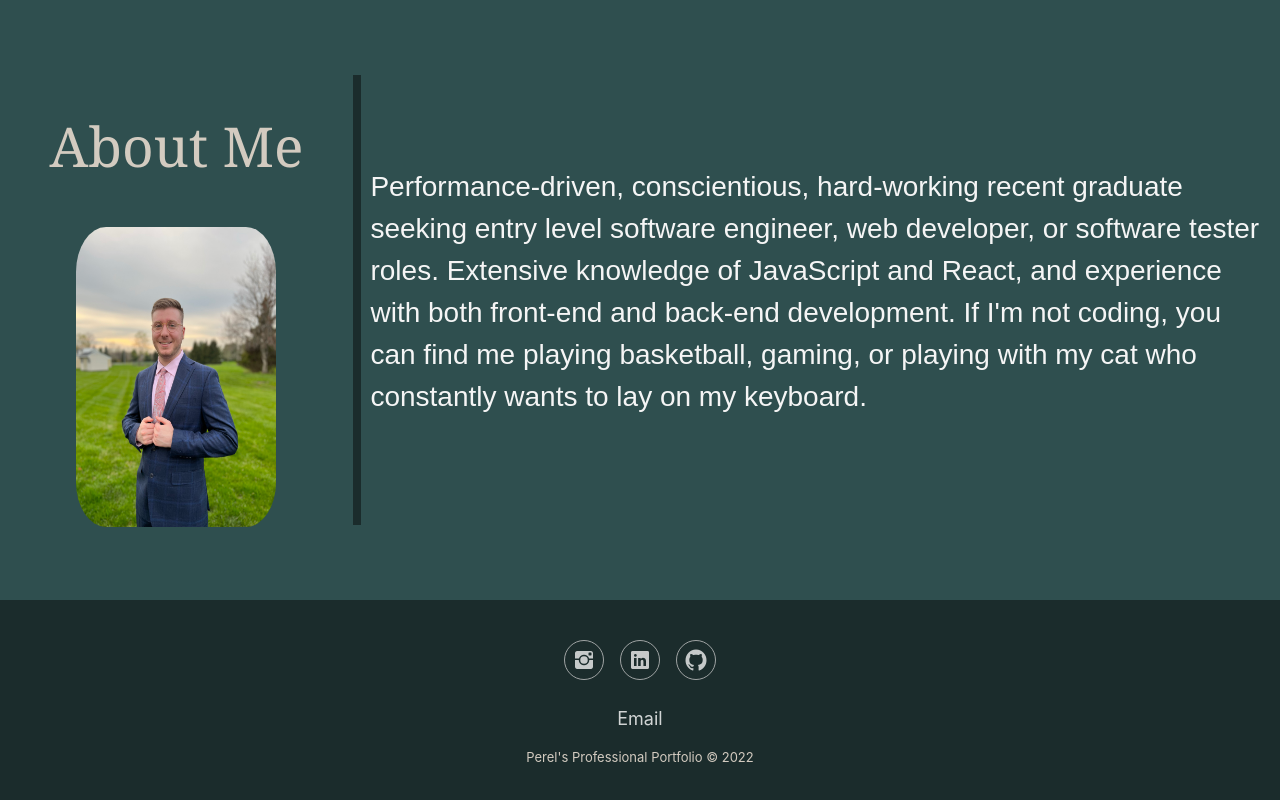
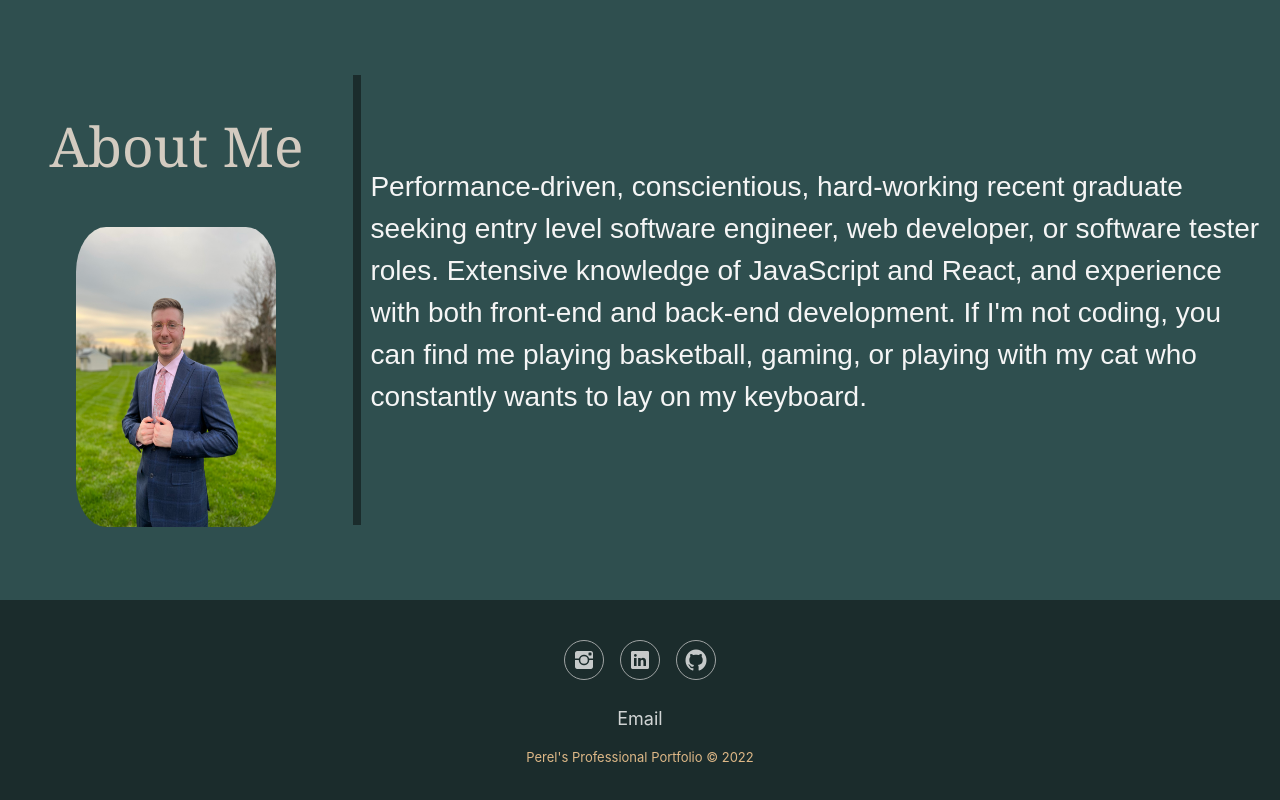
Before and after one commit to nickperel/React-Portfolio, a React (Create React App) app: page / in a window 1280 px wide. Shown: the part 793-1593 px from the top of the page. Built offline with nearby package versions, Linux system fonts and the light colour scheme.

Commit message:
changed copyright color in footer

```diff
--- a/src/App.css
+++ b/src/App.css
@@ -310,7 +310,7 @@ main {
   margin-top:15px;
   text-align:center;
   font-size:13px;
-  color:rgb(211, 203, 192);
+  color:burlywood;
   margin-bottom:0;
 }
 
```
